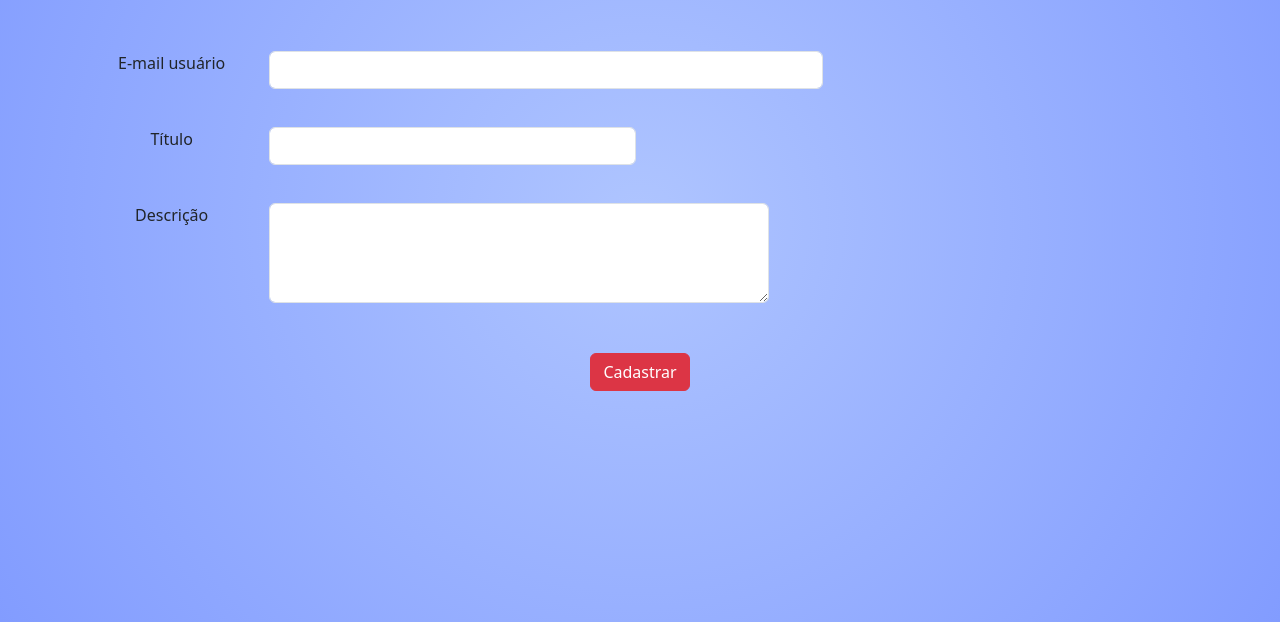
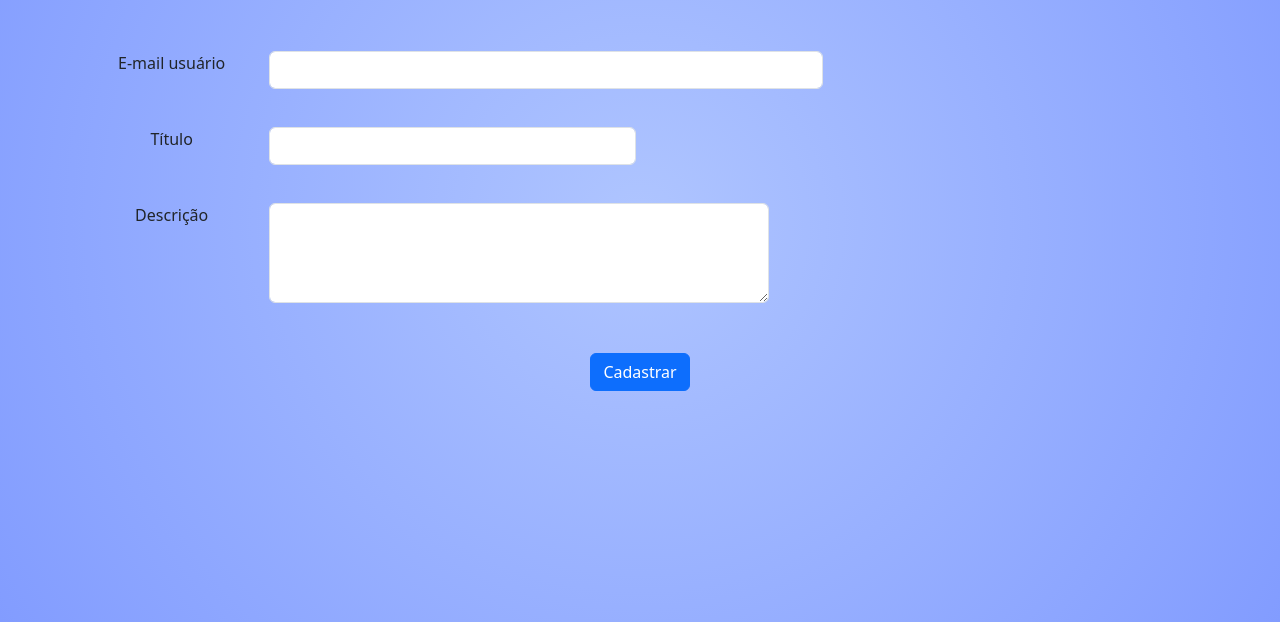
Before and after one commit to gvitorguimaraes/front-appReceita, a plain HTML site: page cadastrarReceita.html in a window 1280 px wide. Shown: the part 178-800 px from the top of the page. Drawn offline with nearby package versions, Linux system fonts and the light colour scheme.

Commit message:
mudança botao

```diff
--- a/cadastrarReceita.html
+++ b/cadastrarReceita.html
@@ -79,7 +79,7 @@
                 <form action="">
 
                   <div class="col-12">
-                    <button id="botaoCadastrar" class="btn btn-danger" onclick="cadastrarReceita()">Cadastrar</button>
+                    <button id="botaoCadastrar" class="btn btn-primary" onclick="cadastrarReceita()">Cadastrar</button>
                   </div>
 
                 </form>
```
Also changed, not shown: cadastrarUsuario.html (+1 -1 lines).
